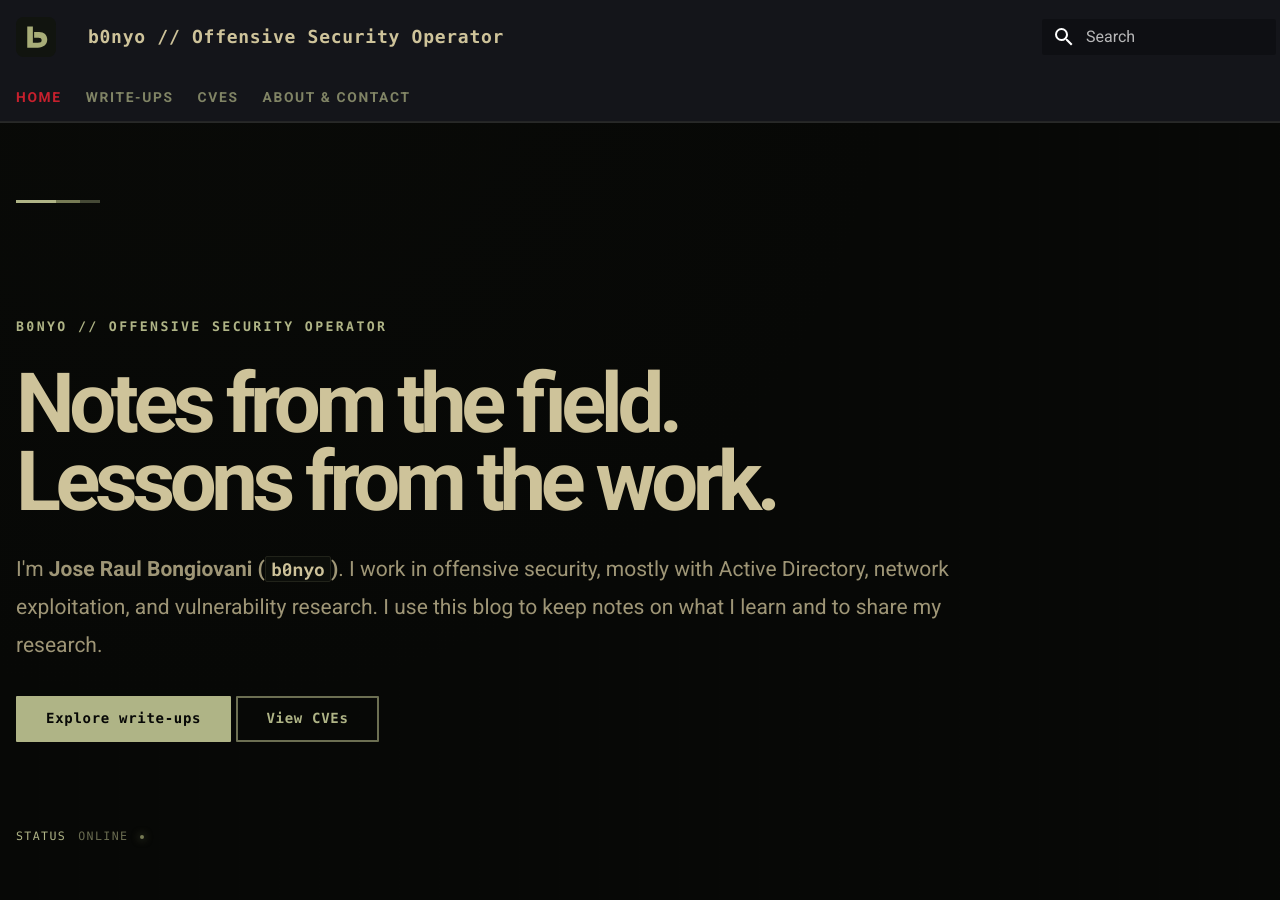
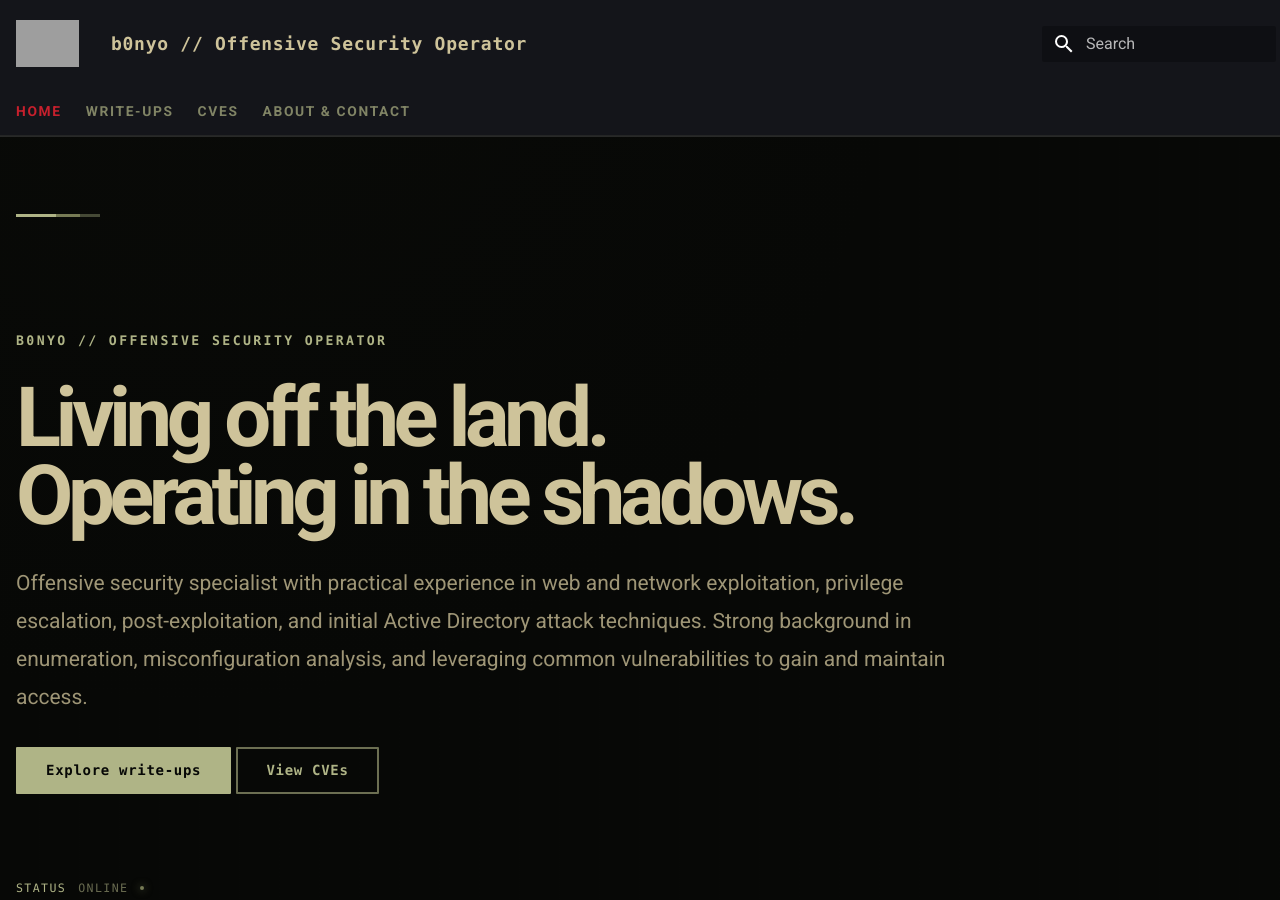
Before and after one commit to b0nyo/b0nyo.github.io, an MkDocs documentation site: the page built from docs/index.md, in a window 1280 px wide and 900 px high. Built offline with MkDocs 1.6.1 and Material for MkDocs 9.7.7, drawn with Linux system fonts in a browser that asks for light colours; grey boxes are pictures that could not be loaded.

Commit message:
Refresh site branding and homepage copy

```diff
--- a/docs/index.md
+++ b/docs/index.md
@@ -8,9 +8,12 @@ hide:
 
 <span class="eyebrow">B0NYO // OFFENSIVE SECURITY OPERATOR</span>
 
-# Notes from the field.<br>Lessons from the work.
+# Living off the land.<br>Operating in the shadows.
 
-I'm **Jose Raul Bongiovani (`b0nyo`)**. I work in offensive security, mostly with Active Directory, network exploitation, and vulnerability research. I use this blog to keep notes on what I learn and to share my research.
+Offensive security specialist with practical experience in web and network
+exploitation, privilege escalation, post-exploitation, and initial Active
+Directory attack techniques. Strong background in enumeration, misconfiguration
+analysis, and leveraging common vulnerabilities to gain and maintain access.
 
 [Explore write-ups](writeups/index.md){ .md-button .md-button--primary }
 [View CVEs](cves/index.md){ .md-button }
--- a/docs/stylesheets/extra.css
+++ b/docs/stylesheets/extra.css
@@ -48,9 +48,13 @@ body {
   backdrop-filter: blur(16px);
 }
 
-.md-header__inner { min-height: 3.65rem; }
+.md-header__inner { min-height: 4rem; }
 .md-header__button.md-logo img,
-.md-header__button.md-logo svg { height: 2rem; }
+.md-header__button.md-logo svg {
+  width: 3.15rem;
+  height: 3.15rem;
+  object-fit: contain;
+}
 .md-header__title { color: var(--sand); font-family: ui-monospace, SFMono-Regular, Menlo, monospace; font-weight: 800; letter-spacing: .04em; }
 .md-tabs { background: rgba(16, 18, 13, .92); border-bottom: 1px solid rgba(175, 180, 134, .1); }
 .md-tabs__link { color: var(--sage); font-size: .69rem; font-weight: 800; letter-spacing: .12em; text-transform: uppercase; }
--- a/mkdocs.yml
+++ b/mkdocs.yml
@@ -6,8 +6,8 @@ theme:
   name: material
   language: en
   custom_dir: overrides
-  logo: assets/logo.svg
-  favicon: assets/favicon.svg
+  logo: assets/demon-head-logo.png
+  favicon: assets/favicon-zero.svg
   features:
     - navigation.instant
     - navigation.instant.progress
```
Also changed, not shown: docs/assets/favicon-glitch.svg (added), docs/assets/favicon-zero.svg (added), docs/assets/favicon.svg, 1 other file.
